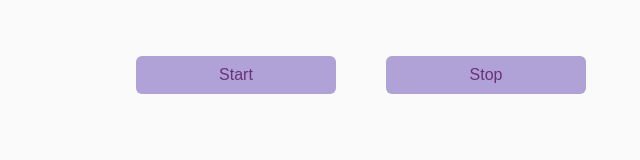
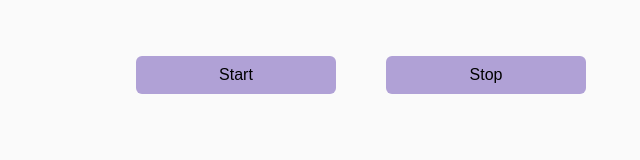
Before and after one commit to meretska-sofiia/goit-js-hw-09, a website built with Parcel: page src/01-color-switcher.html in a window 1280 px wide. Shown: the full height of the page, 279-919 px from the left. Built offline with nearby package versions, Linux system fonts and the light colour scheme.

Commit message:
Update common.css

```diff
--- a/src/css/common.css
+++ b/src/css/common.css
@@ -31,5 +31,5 @@ img {
   background-color: #b0a1d6;
   border: transparent;
   border-radius: 6px;
-  color: #68327a;
+
 }
```
